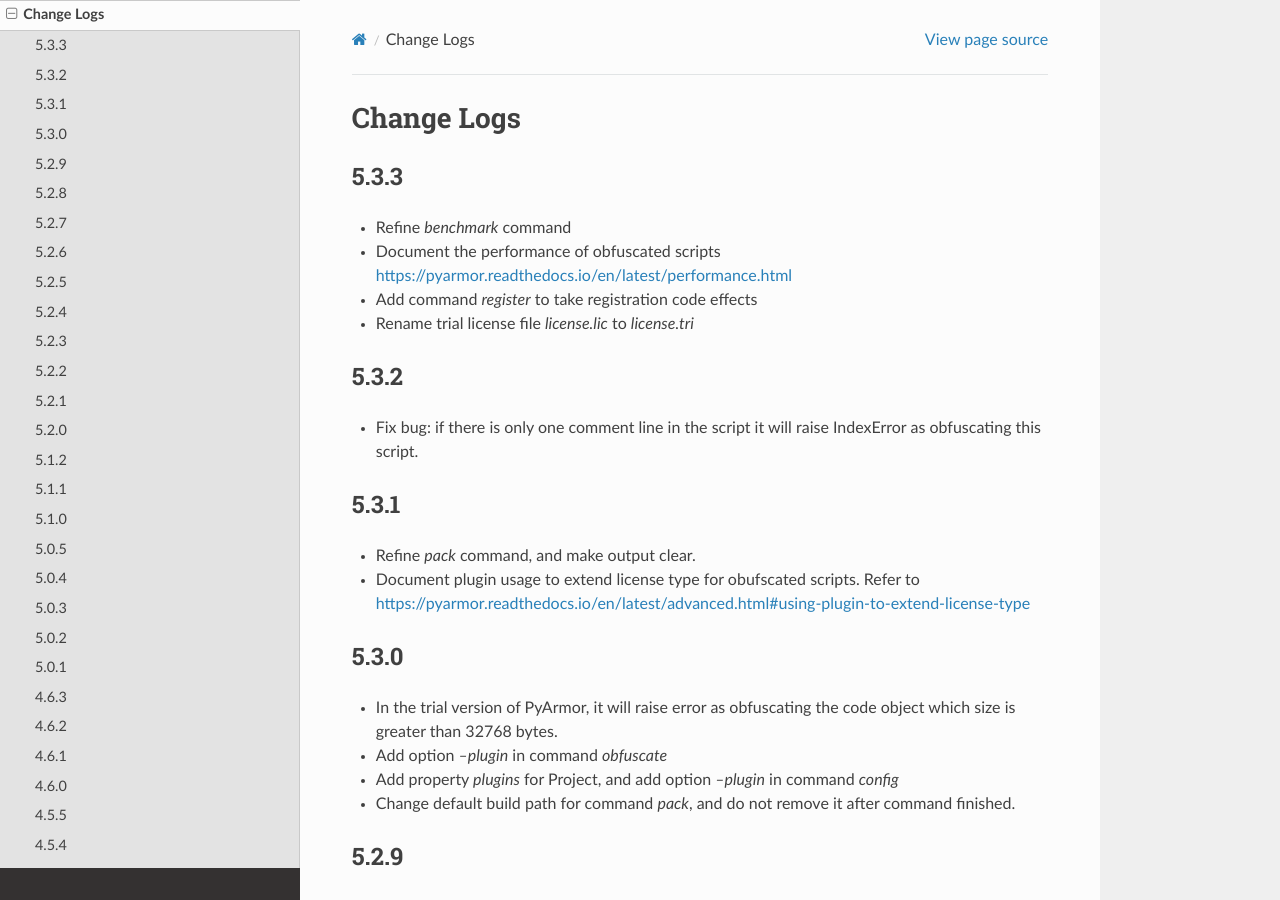
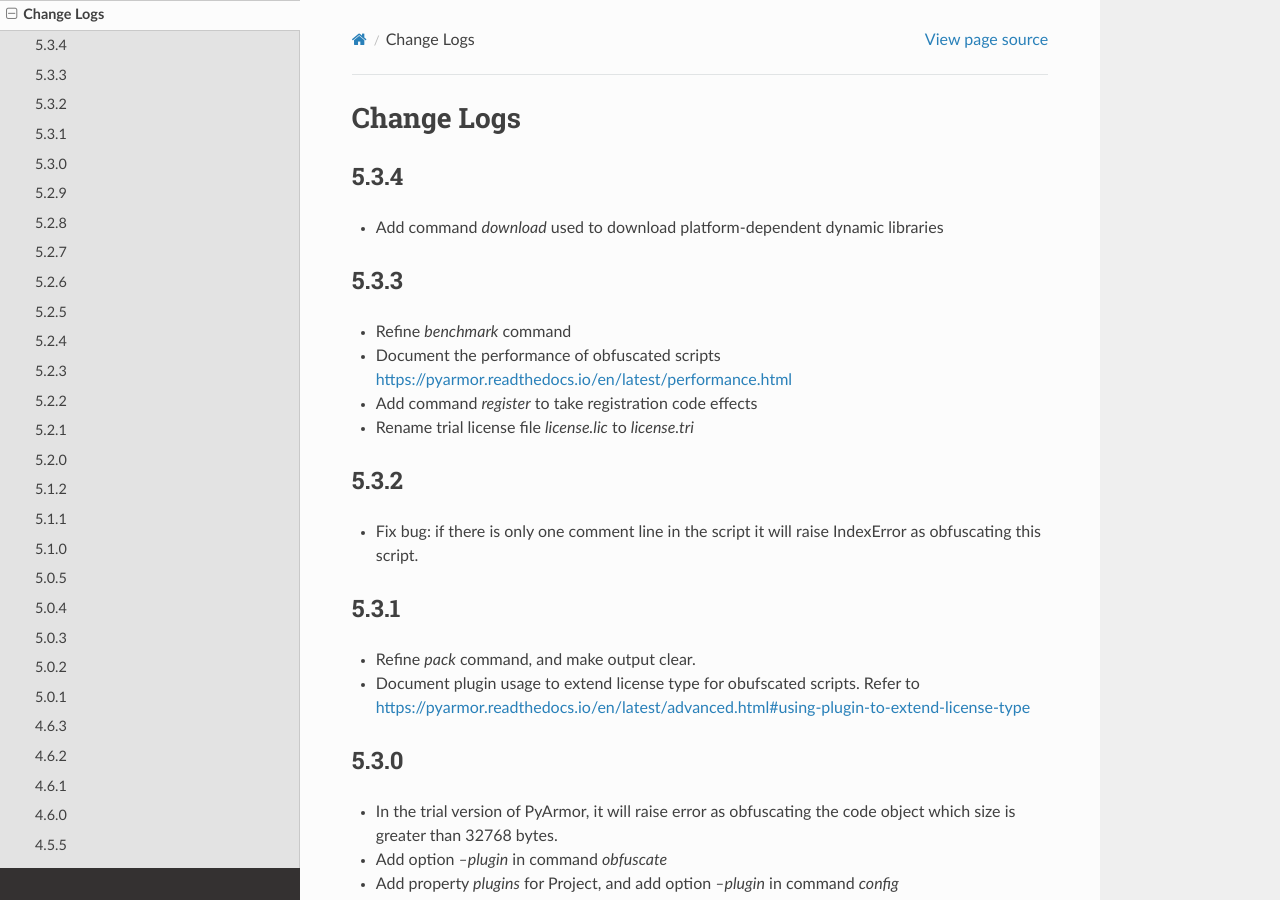
Before and after one commit to dashingsoft/pyarmor, a Sphinx documentation site: the page built from docs/change-logs.rst, in a window 1280 px wide and 900 px high. Built offline with Sphinx 7.4.7 and the Read the Docs theme 2.0.0, drawn with Linux system fonts in a browser that asks for light colours.

Commit message:
Add change log

```diff
--- a/docs/change-logs.rst
+++ b/docs/change-logs.rst
@@ -2,6 +2,10 @@
 
 Change Logs
 ===========
+
+5.3.4
+-----
+* Add command `download` used to download platform-dependent dynamic libraries
 
 5.3.3
 -----
--- a/docs/man.rst
+++ b/docs/man.rst
@@ -25,6 +25,12 @@
 
     info         Show project information
     check        Check consistency of project
+
+.. The other commands:
+
+   benchmark     Run benchmark test in current machine
+   register      Make registration code work
+   download      Download platform-dependent dynamic libraries
 
 See `pyarmor <command> -h` for more information on a specific command.
 
```
